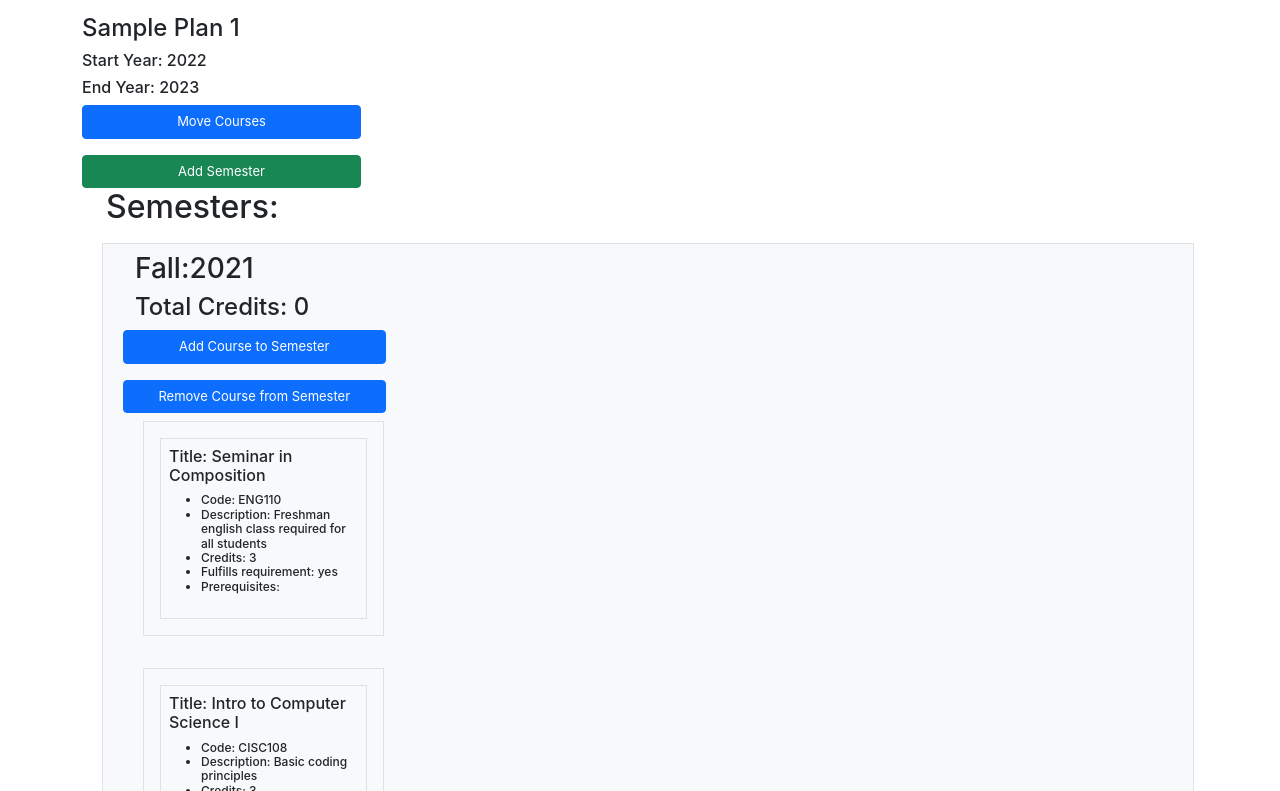
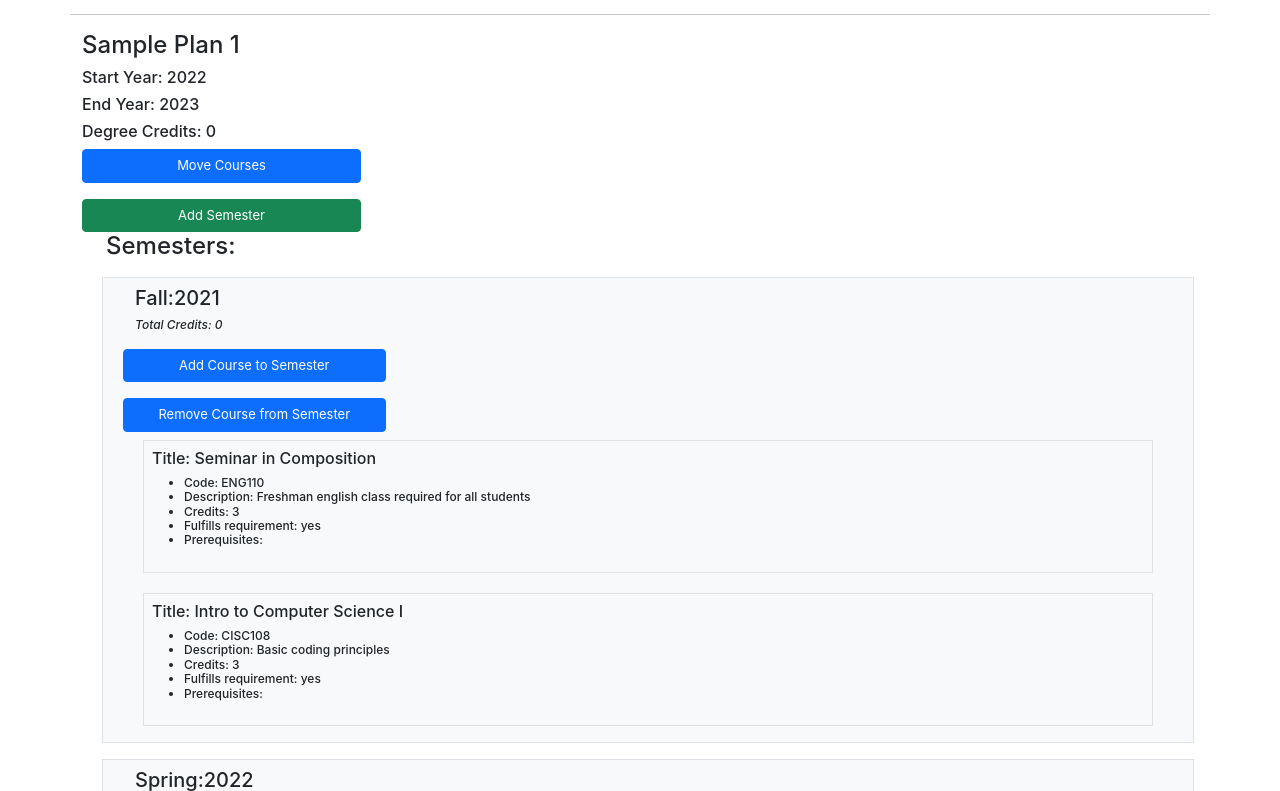
Before and after one commit to UD-CISC275-S22/cis-scheduler-team-3, a React (Create React App) app: page / in a window 1280 px wide. Shown: the part 1469-2260 px from the top of the page. Built offline with nearby package versions, Linux system fonts and the light colour scheme.

Commit message:
more formatting updates

```diff
--- a/src/App.css
+++ b/src/App.css
@@ -18,6 +18,10 @@
 .Buttons {
     width: 25%;
     font-size: 13px;
+}
+.Semester {
+    height: 50%;
+    font-size: 12px;
 }
 .Move-course {
     width: 15%;
--- a/src/components/CourseList.tsx
+++ b/src/components/CourseList.tsx
@@ -5,9 +5,9 @@ import { CourseView } from "./CourseView";
 
 export function CourseList({ courses }: { courses: Course[] }): JSX.Element {
     return (
-        <Stack gap={3} className="Container" data-testid="Course_List">
+        <Stack gap={1} className="course-cards" data-testid="Course_List">
             {courses.map((course: Course) => (
-                <div key={course.code} className="bg-light border m-2 p-2">
+                <div key={course.code}>
                     <CourseView course={course}></CourseView>
                 </div>
             ))}
--- a/src/components/PlanList.tsx
+++ b/src/components/PlanList.tsx
@@ -8,6 +8,7 @@ export function PlanList({ plans }: { plans: DegreePlan[] }): JSX.Element {
         <Container data-testid="Plan-list">
             <Row>
                 <h2>Plans:</h2>
+                <hr />
                 {plans.map((plan: DegreePlan) => (
                     <div
                         key={plan.Start_Year + plan.End_Year}
--- a/src/components/PlanView.tsx
+++ b/src/components/PlanView.tsx
@@ -58,6 +58,9 @@ export function PlanView({ plan }: { plan: DegreePlan }): JSX.Element {
             <h4 data-testid="name">{plan.name}</h4>
             <h6 data-testid="start-year">Start Year: {plan.Start_Year}</h6>
             <h6 data-testid="end-year">End Year: {plan.End_Year}</h6>
+            <h6 data-testid="degree-credits">
+                Degree Credits: {plan.degree_credits}
+            </h6>
             <Button
                 className="Buttons"
                 onClick={() => setMoveCourse(!moveCourse)}
@@ -108,9 +111,6 @@ export function PlanView({ plan }: { plan: DegreePlan }): JSX.Element {
             <h6 data-testid="semester-list">
                 <SemesterList semesters={semesters}></SemesterList>
             </h6>
-            <h6 data-testid="degree-credits">
-                Degree Credits: {plan.degree_credits}
-            </h6>
         </div>
     );
 }
--- a/src/components/SemesterList.tsx
+++ b/src/components/SemesterList.tsx
@@ -9,9 +9,9 @@ export function SemesterList({
     semesters: Semester[];
 }): JSX.Element {
     return (
-        <Container className="course-pool" data-testid="Semester_List">
+        <Container className="Semester" data-testid="Semester_List">
             <Row>
-                <h2>Semesters:</h2>
+                <h4>Semesters:</h4>
                 {semesters.map((semester: Semester) => (
                     <div
                         key={semester.session + semester.year}
--- a/src/components/SemesterView.tsx
+++ b/src/components/SemesterView.tsx
@@ -46,12 +46,13 @@ export function SemesterView({
         <Container data-testid="Semester">
             <Row>
                 <Col>
-                    <h3 data-testid="Semester_Title">
+                    <h5 data-testid="Semester_Title">
                         {semester.session}:{semester.year}
-                    </h3>
-                    <h4 data-testid="Semester_Credits">
+                    </h5>
+                    <i data-testid="Semester_Credits">
                         Total Credits: {semester.semester_credits}
-                    </h4>
+                    </i>
+                    <p> </p>
                     <Row>
                         <Button
                             className="Buttons"
```
